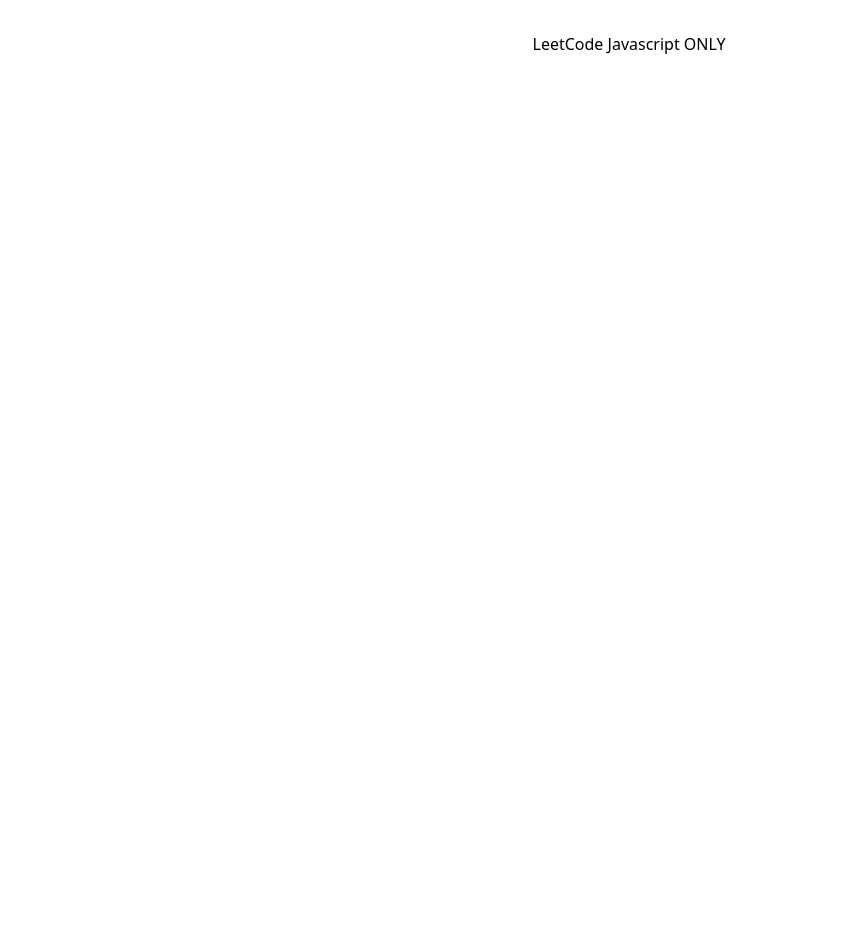
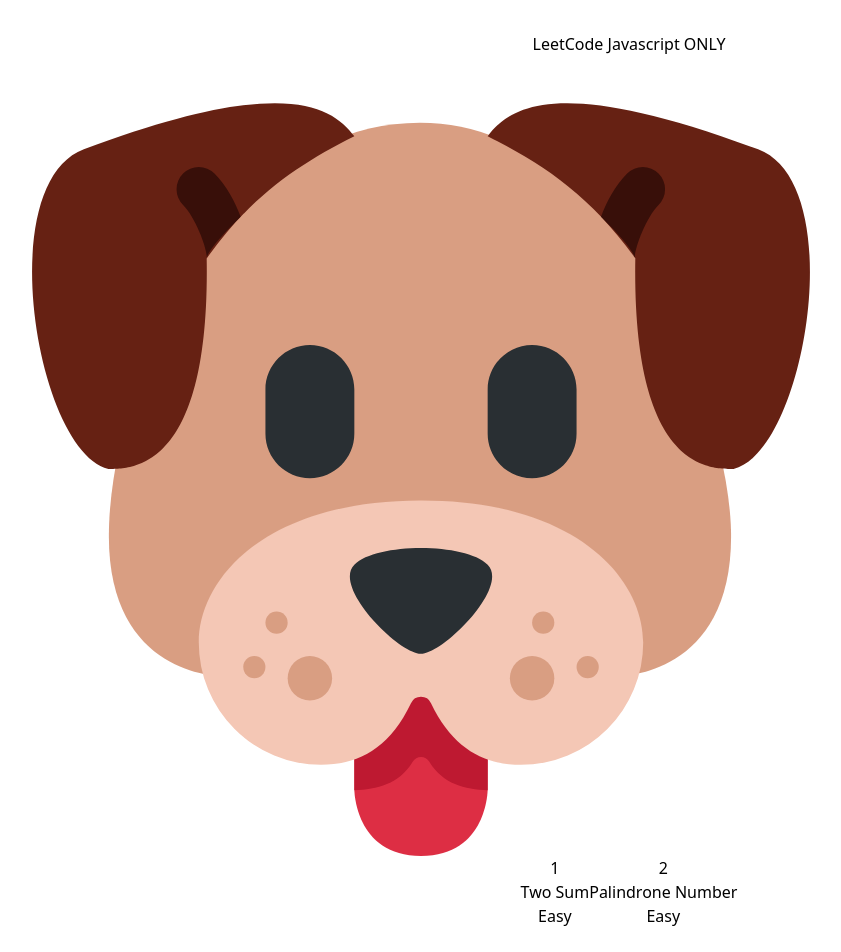
Before and after one commit to wenghaishi/Leetcode-javascript-only, a React (Vite) app: page / in a window 1280 px wide. Shown: the top 952 px of the page, without its empty margins (11-852 px from the left). Before the commit the page ends 800 px from the top, so only its background shows below. Built offline with nearby package versions, Linux system fonts and the light colour scheme.

Commit message:
completed questions component

```diff
--- a/src/components/Landing.jsx
+++ b/src/components/Landing.jsx
@@ -14,21 +14,31 @@
     },
 
     {
-      id: 1,
+      id: 2,
       title: "Palindrone Number",
       descripton:
         "Given an integer x, return true if x is a palindrome, and false otherwise.",
-      example: ["Input: x = 121. Output: true. Explanation: 121 reads as 121 from left to right and from right to left."],
-      difficulty: "Easy"
+      example: [
+        "Input: x = 121. Output: true. Explanation: 121 reads as 121 from left to right and from right to left.",
+      ],
+      difficulty: "Easy",
     },
   ];
   return (
-    <div>
-      <h1 className="text-5xl font-bold text-gray-700">
-        LeetCode Javascript ONLY
-      </h1>
-      {questions.map((question) => <Question question={question} key={question.id}/>)}
-    </div>
+    <>
+      <div className="flex flex-row w-full items-center justify-center">
+        <h1 className="text-5xl font-bold text-gray-700 mr-4">
+          LeetCode Javascript ONLY
+        </h1>
+        <img src="/dog.svg" className="h-16" />
+      </div>
+
+      <div className="flex flex-col items-center mt-10">
+        {questions.map((question) => (
+          <Question question={question} key={question.id} />
+        ))}
+      </div>
+    </>
   );
 };
 export default Landing;
--- a/src/components/Question.jsx
+++ b/src/components/Question.jsx
@@ -1,8 +1,26 @@
-const Question = () => {
+const Question = ({ question }) => {
+  const { id, title, difficulty } = question;
+
+  const difficultyClasses = {
+    Easy: "text-green-500",
+    Medium: "text-orange-400",
+    Hard: "text-red-500",
+  };
+
+  const color = difficultyClasses[difficulty];
+
+  const handleClick = () => {
+
+  }
+
   return (
-    <div>
-
-    </div>
-  )
-}
-export default Question
+    <button onClick={handleClick} className="flex flex-row w-4/6 h-20 m-2 bg-slate-300 items-center justify-between px-6 hover:bg-slate-200">
+      <div className="flex flex-row items-center">
+        <h1 className="text-2xl pr-4">{id}</h1>
+        <h1 className="text-xl">{title}</h1>
+      </div>
+      <h1 className={`text-xl ${color}`}>{difficulty}</h1>
+    </button>
+  );
+};
+export default Question;
```
Also changed, not shown: public/dog.svg (added).
